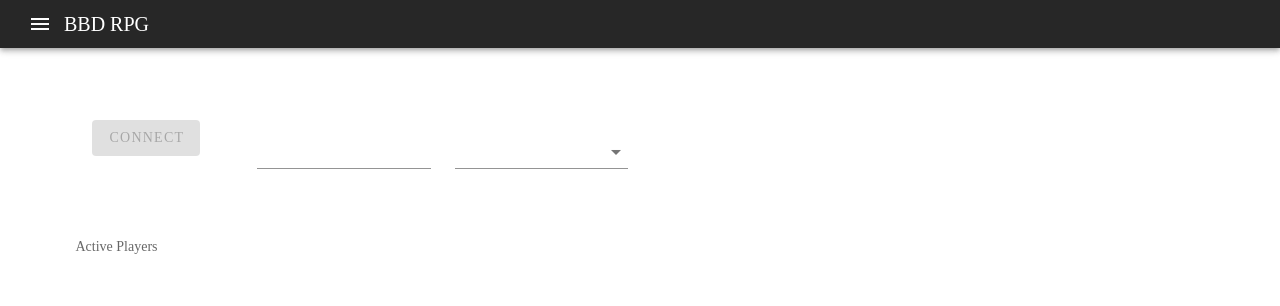
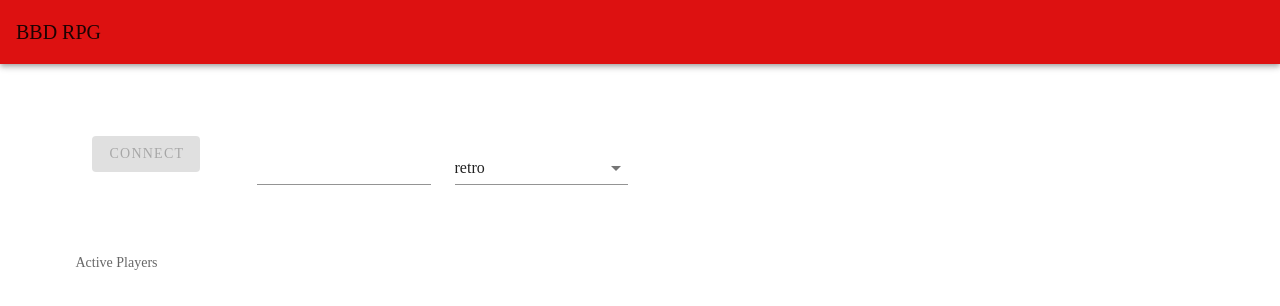
Before and after one commit to Dane-Horn/java-rpg-frontend, a Vue app: page / in a window 1280 px wide. Shown: the top 306 px of the page. Built offline with nearby package versions, Linux system fonts and the light colour scheme; a web font is replaced by a local one.

Commit message:
set retro to default and properly clear map on disconnect

```diff
--- a/package.json
+++ b/package.json
@@ -23,6 +23,9 @@
     "babel-eslint": "^10.0.3",
     "eslint": "^6.7.2",
     "eslint-plugin-vue": "^6.1.2",
+    "node-sass": "^4.13.1",
+    "sass-loader": "^8.0.2",
+    "style-loader": "^1.1.3",
     "vue-template-compiler": "^2.6.11"
   },
   "eslintConfig": {
--- a/src/App.vue
+++ b/src/App.vue
@@ -1,7 +1,6 @@
 <template>
   <div id="app2">
-    <v-app-bar dense dark>
-      <v-app-bar-nav-icon></v-app-bar-nav-icon>
+    <v-app-bar style="background-color: #DD1111">
       <v-toolbar-title>BBD RPG</v-toolbar-title>
     </v-app-bar>
     <v-app>
@@ -51,7 +50,7 @@ export default {
   },
   data() {
     return {
-      tileset: "dungeon"
+      tileset: ""
     };
   },
   methods: {
@@ -71,6 +70,7 @@ export default {
 }
 #app2 {
   font-family: ArcadeClassic;
+  cursor: default;
 }
 #app {
   font-family: ArcadeClassic;
--- a/src/components/Map.vue
+++ b/src/components/Map.vue
@@ -190,6 +190,7 @@ export default {
             {},
             ""
           );
+          this.map = [];
           this.ctx.canvas.width--;
           this.ctx.canvas.width++;
         }
--- a/src/components/TilesetSelect.vue
+++ b/src/components/TilesetSelect.vue
@@ -1,5 +1,5 @@
 <template>
-  <v-select @input="$emit('changed', $event)" :items="tilesets"></v-select>
+  <v-select @input="$emit('changed', $event)" :items="tilesets" value="retro"></v-select>
 </template>
 
 <script>
@@ -10,7 +10,10 @@ export default {
       tilesets: ["dungeon", "retro"]
     };
   },
-  methods: {}
+  methods: {},
+  mounted() {
+    this.$emit("changed", "retro");
+  }
 };
 </script>
 
```
Also changed, not shown: 1 other file (tests, documents, lock files or other folders).
